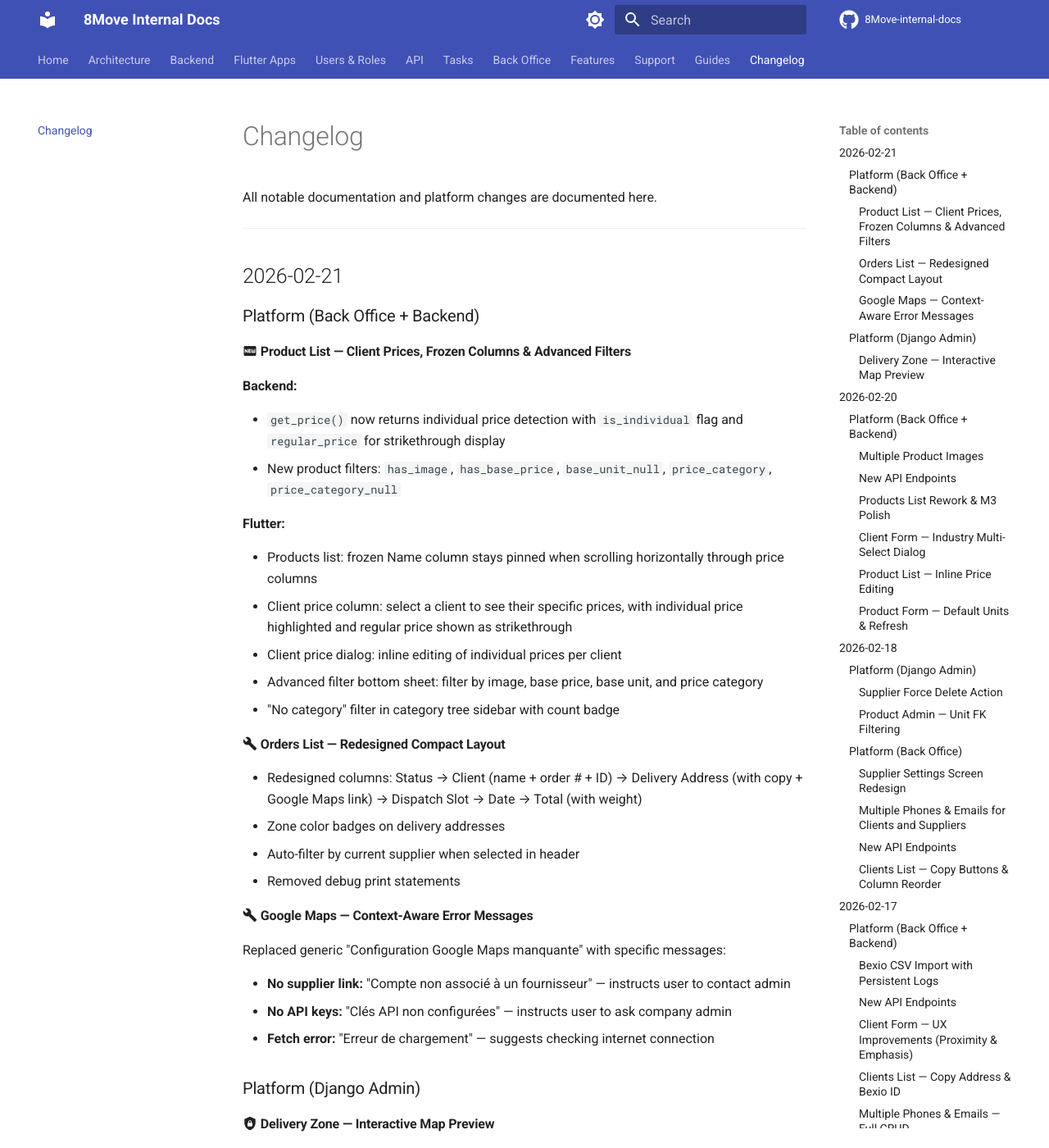
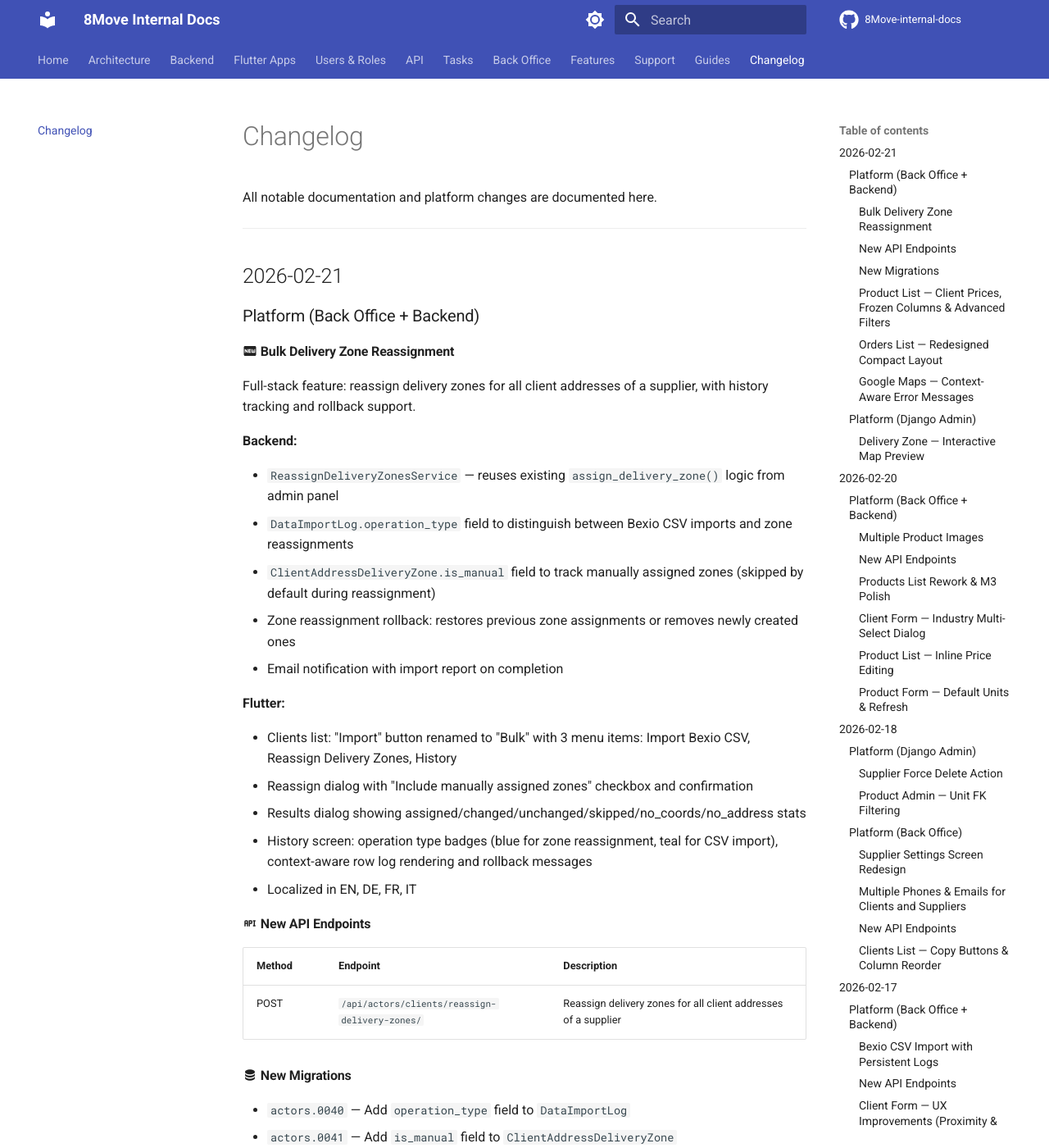
Before and after one commit to MaxShytov/8Move-internal-docs, an MkDocs documentation site: the page built from docs/changelog.md, in a window 1280 px wide and 1400 px high. Shown: the whole window at 82% size. Built offline with MkDocs 1.6.1 and Material for MkDocs 9.7.7, drawn with Linux system fonts in a browser that asks for light colours; comment, search, counter and statistics services are not loaded.

Commit message:
docs: add bulk zone reassignment to changelog, notes, API overview, supplier guide
Co-Authored-By: Claude Opus 4.6 <noreply@anthropic.com>

```diff
--- a/docs/changelog.md
+++ b/docs/changelog.md
@@ -7,6 +7,37 @@ All notable documentation and platform changes are documented here.
 ## 2026-02-21
 
 ### Platform (Back Office + Backend)
+
+#### :material-new-box: Bulk Delivery Zone Reassignment
+
+Full-stack feature: reassign delivery zones for all client addresses of a supplier, with history tracking and rollback support.
+
+**Backend:**
+
+- `ReassignDeliveryZonesService` — reuses existing `assign_delivery_zone()` logic from admin panel
+- `DataImportLog.operation_type` field to distinguish between Bexio CSV imports and zone reassignments
+- `ClientAddressDeliveryZone.is_manual` field to track manually assigned zones (skipped by default during reassignment)
+- Zone reassignment rollback: restores previous zone assignments or removes newly created ones
+- Email notification with import report on completion
+
+**Flutter:**
+
+- Clients list: "Import" button renamed to "Bulk" with 3 menu items: Import Bexio CSV, Reassign Delivery Zones, History
+- Reassign dialog with "Include manually assigned zones" checkbox and confirmation
+- Results dialog showing assigned/changed/unchanged/skipped/no_coords/no_address stats
+- History screen: operation type badges (blue for zone reassignment, teal for CSV import), context-aware row log rendering and rollback messages
+- Localized in EN, DE, FR, IT
+
+#### :material-api: New API Endpoints
+
+| Method | Endpoint | Description |
+|--------|----------|-------------|
+| POST | `/api/actors/clients/reassign-delivery-zones/` | Reassign delivery zones for all client addresses of a supplier |
+
+#### :material-database: New Migrations
+
+- `actors.0040` — Add `operation_type` field to `DataImportLog`
+- `actors.0041` — Add `is_manual` field to `ClientAddressDeliveryZone`
 
 #### :material-new-box: Product List — Client Prices, Frozen Columns & Advanced Filters
 
```
Also changed, not shown: docs/api/overview.md (+1 -0 lines), docs/tasks/current/notes.md (+10 -0 lines), docs/users/supplier-back-office.md (+1 -1 lines).
